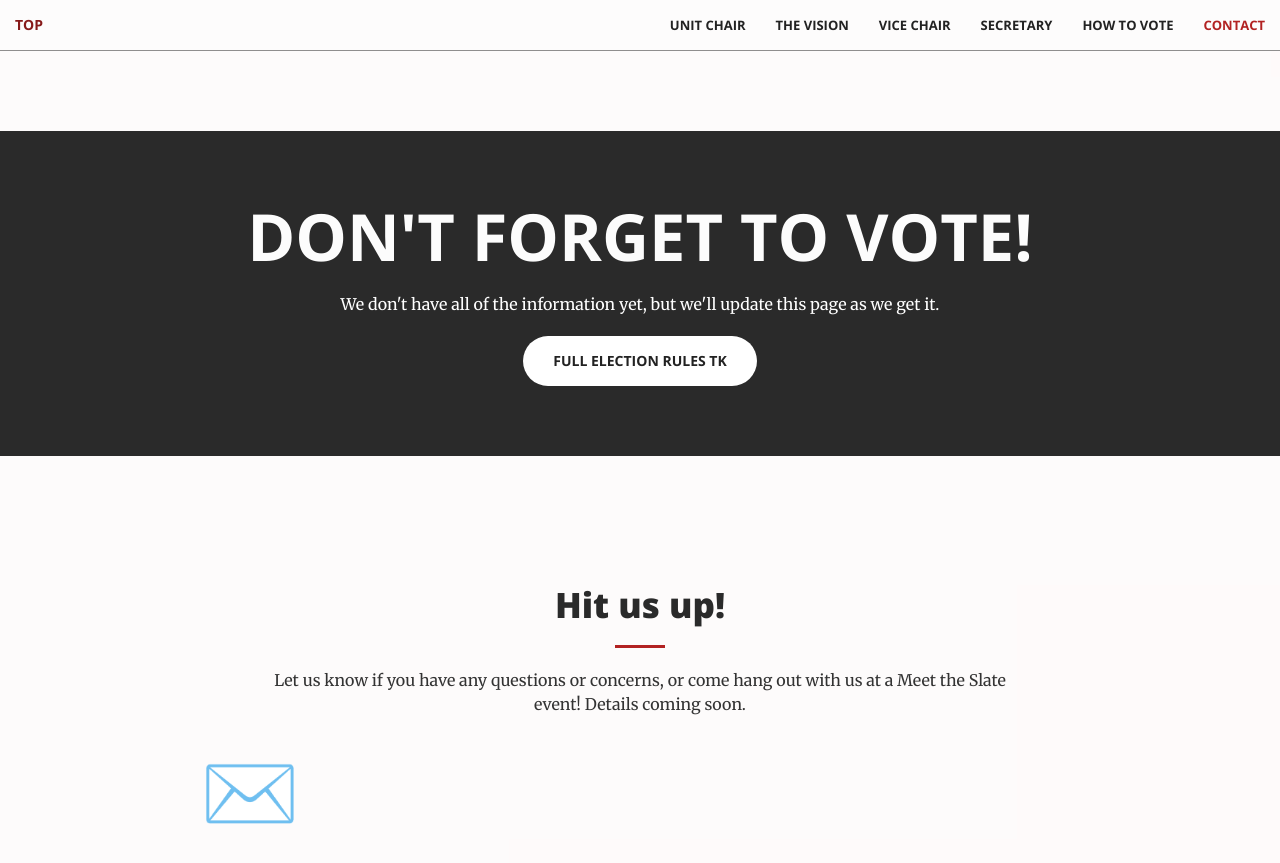
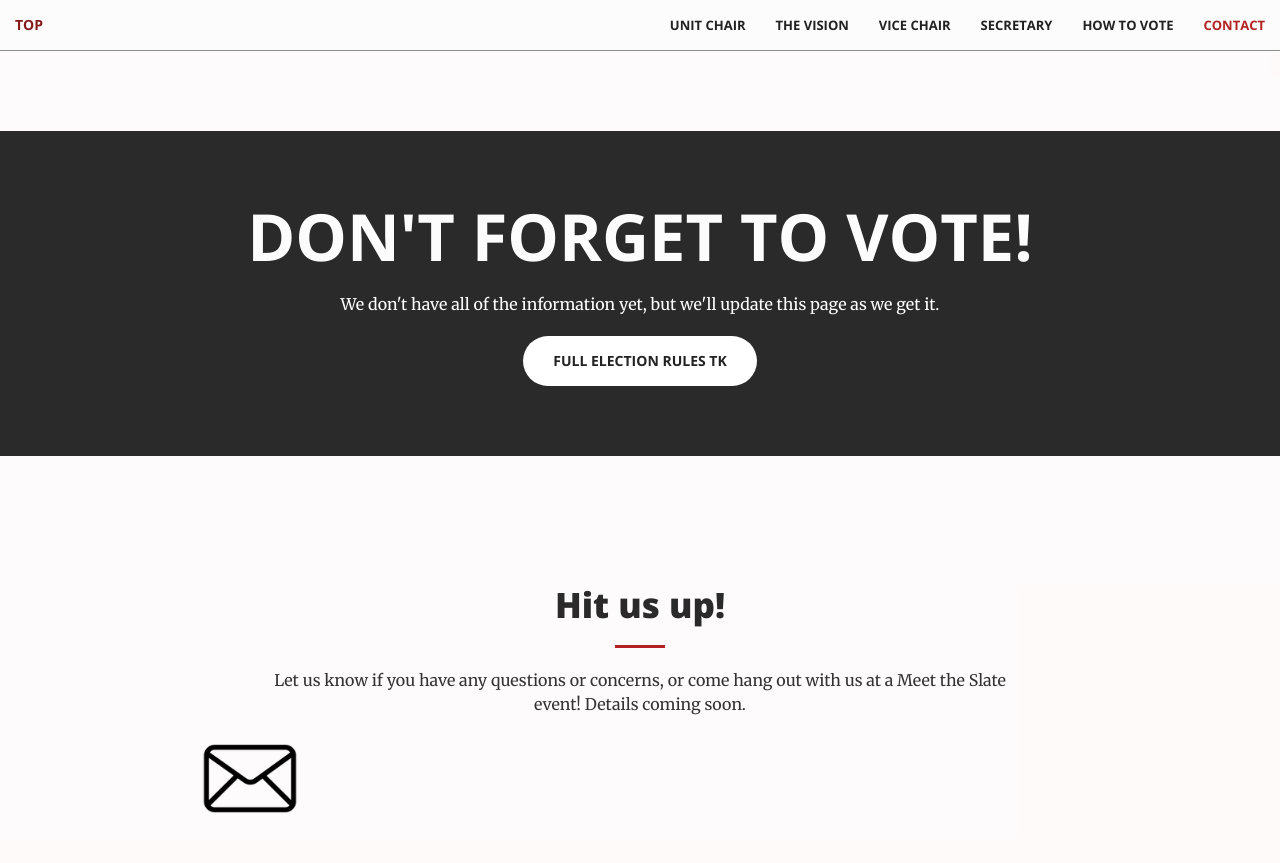
Before and after one commit to viccro/2025-campaign-site-draft, a Jekyll site: the page built from index.html, in a window 1280 px wide and 900 px high, scrolled down 5258 px. Shown: the top 863 px of the window. Built offline with Jekyll 4.4.1, drawn with Linux system fonts in a browser that asks for light colours.

Commit message:
fix contact icon

```diff
--- a/_includes/contact.html
+++ b/_includes/contact.html
@@ -8,7 +8,7 @@
             </div>
             <div class="col-lg-2 col-lg-offset-1 text-center">
                 <a href="mailto:{{ site.email }}">
-                    <div style="font-size: 8rem; margin-bottom: 15px;">✉️</div>
+                    <img src="img/envelope-icon.png" class="email-icon" alt="Email" />
                     <p>{{ site.email }}</p>
                 </a>
             </div>
--- a/_sass/_base.scss
+++ b/_sass/_base.scss
@@ -639,9 +639,12 @@ header {
     padding: 30px 0;
 }
 
-#contact .fa {
-    color: $theme-dark;
-    font-size: 4em;
+.email-icon {
+    width: 120px;
+    height: auto;
+    margin: 0 auto 15px;
+    display: block;
+    max-width: 120px;
 }
 
 // Extras
```
Also changed, not shown: img/envelope-icon.png (added).
